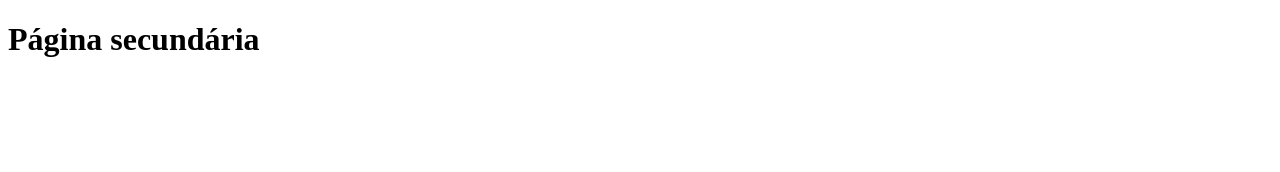
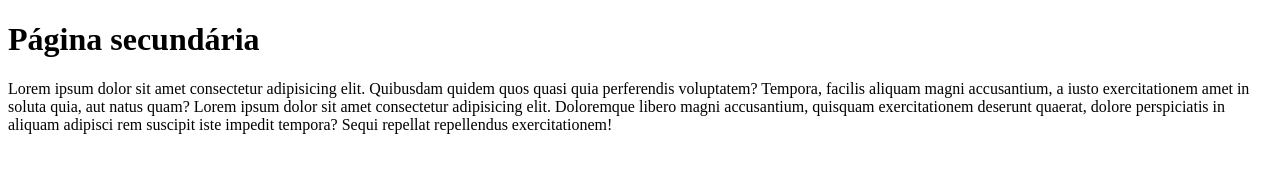
Before and after one commit to matcbv/treinando_git, a plain HTML site: page diretorio_principal/subpage.html in a window 1280 px wide. Drawn offline with Linux system fonts and the light colour scheme.

Commit message:
Adicao de texto a subpagina

```diff
--- a/diretorio_principal/subpage.html
+++ b/diretorio_principal/subpage.html
@@ -7,5 +7,6 @@
 </head>
 <body>
     <h1>Página secundária</h1>
+    <p>Lorem ipsum dolor sit amet consectetur adipisicing elit. Quibusdam quidem quos quasi quia perferendis voluptatem? Tempora, facilis aliquam magni accusantium, a iusto exercitationem amet in soluta quia, aut natus quam? Lorem ipsum dolor sit amet consectetur adipisicing elit. Doloremque libero magni accusantium, quisquam exercitationem deserunt quaerat, dolore perspiciatis in aliquam adipisci rem suscipit iste impedit tempora? Sequi repellat repellendus exercitationem!</p>
 </body>
 </html>
```
